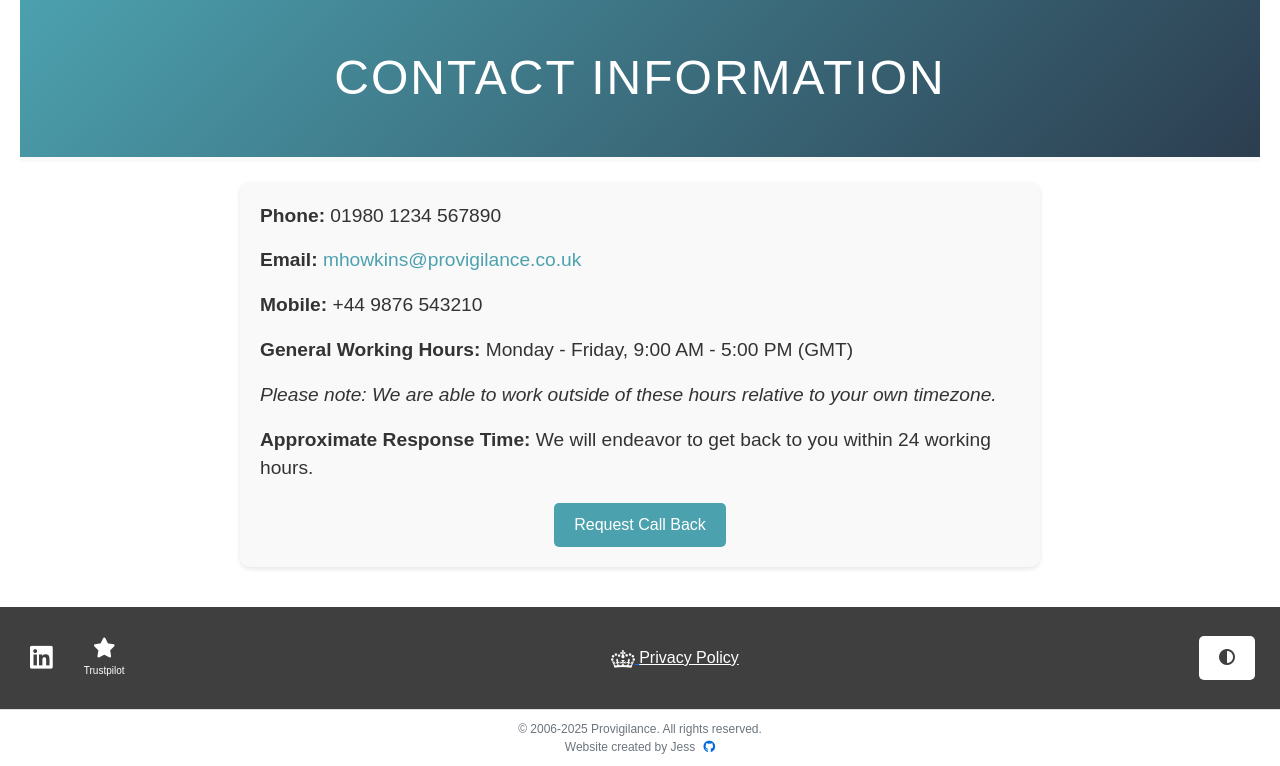
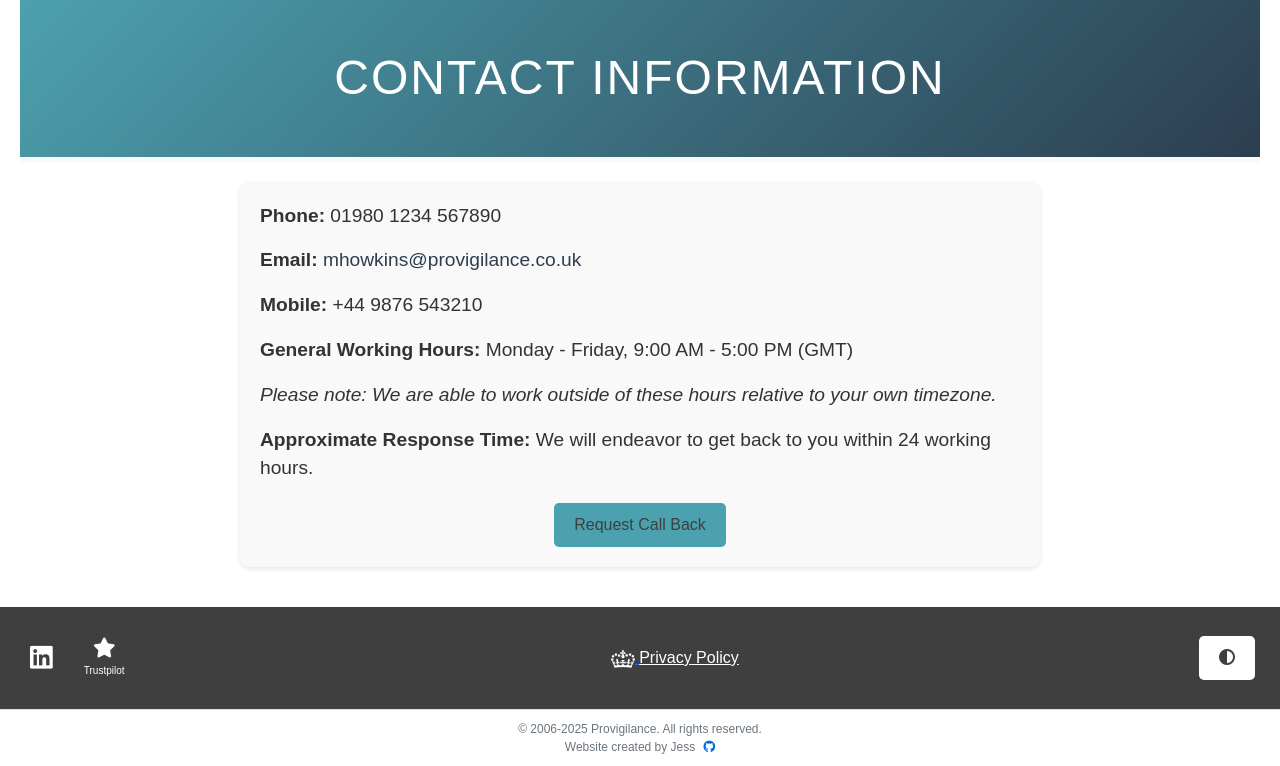
Before and after one commit to jesskins/provigilance, a Django app: page /contact/ in a window 1280 px wide. Shown: the part 127-893 px from the top of the page. Run offline with Django 4.2, Linux system fonts and the light colour scheme; some libraries are stand-ins or nearby versions.

Commit message:
contrast errors

```diff
--- a/static/css/style.css
+++ b/static/css/style.css
@@ -286,7 +286,7 @@ body.dark-mode .footer-content {
 }
 
 .contact-details a {
-    color: #4CA1AF;
+    color: #2C3E50;
     text-decoration: none;
 }
 
@@ -301,10 +301,10 @@ body.dark-mode .footer-content {
 }
 
 .cta-button button {
-    background: #4CA1AF; /* Consistent button color */
+    background: #4CA1AF;
     border: none;
     border-radius: 5px;
-    color: white;
+    color: #3f3f3f;
     padding: 10px 20px;
     cursor: pointer;
     font-size: 1em;
```
